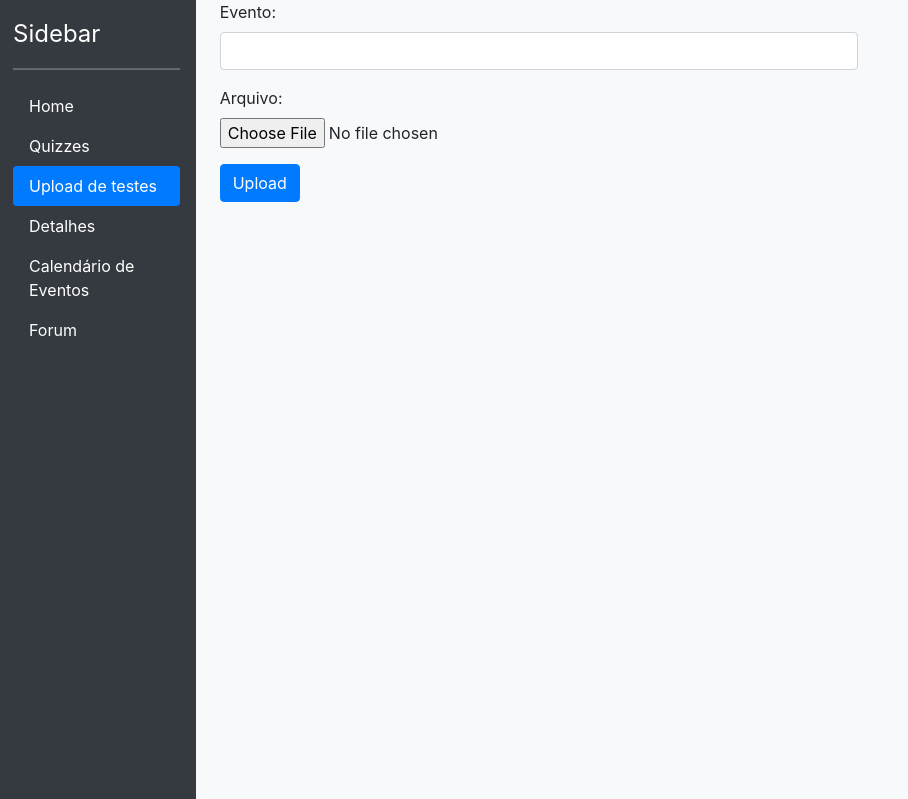
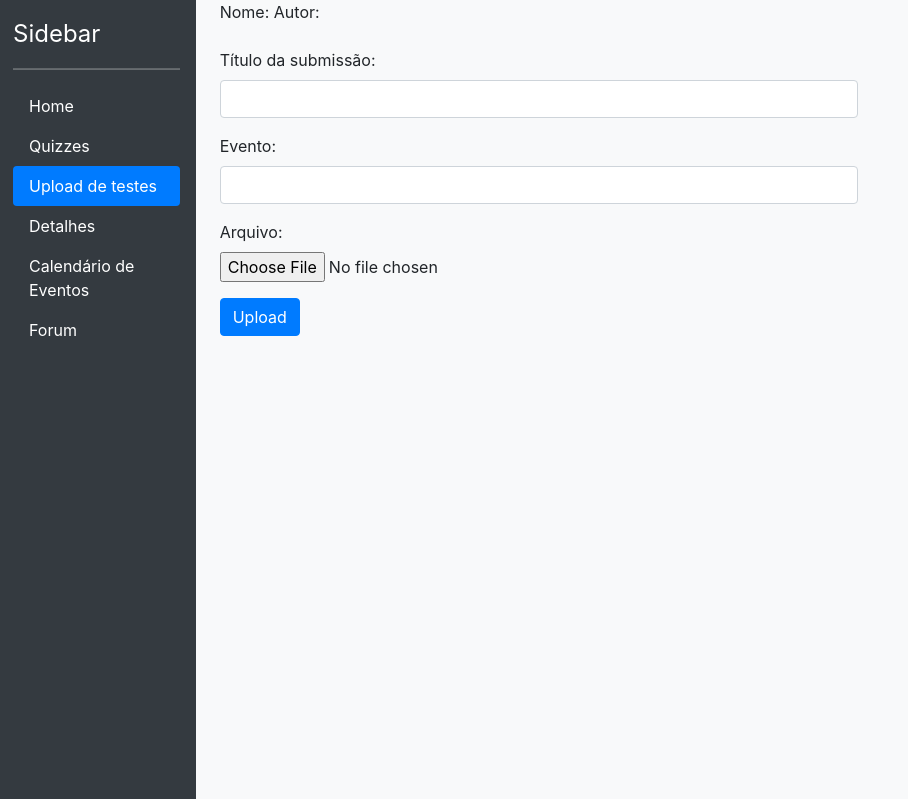
Before and after one commit to jpafs1-iscte/MoodleATLNew, a Django app: page /upload in a window 1280 px wide. Shown: the part 89-888 px from the top of the page, without its empty margins (0-908 px from the left). Run offline with Django 4.2, Linux system fonts and the light colour scheme; a user stored in the database is signed in; data comes from the database, SQL or seed files in the repository; data that the repository does not hold is empty; parts of the project's set-up code (start-up, migrations or seed data) failed here and were passed over; some libraries are stand-ins or nearby versions.

Commit message:
Forum a mostrar os nomes de quem submete, título e descrição

```diff
--- a/atlmoodle/templates/atlmoodle/Calendar/CalendarDetails.html
+++ b/atlmoodle/templates/atlmoodle/Calendar/CalendarDetails.html
@@ -28,7 +28,6 @@
                             </a>
                         </li>
                         <li>
-                            </a>
                             <a href="{% url 'atlmoodle:calendar' %}" class="nav-link active">
                                 Calendário de Eventos
                             </a>
--- a/atlmoodle/templates/atlmoodle/upload/fazer_upload.html
+++ b/atlmoodle/templates/atlmoodle/upload/fazer_upload.html
@@ -9,12 +9,12 @@
         <hr>
         <ul class="nav nav-pills flex-column mb-auto">
             <li class="nav-item">
-                            <a href="{% url 'atlmoodle:main_page' %}" class="nav-link text-white" aria-current="page" >
+                <a href="{% url 'atlmoodle:main_page' %}" class="nav-link text-white" aria-current="page">
                     Home
                 </a>
             </li>
             <li>
-                            <a href="{% url 'atlmoodle:quizzes:main-view' %}" class="nav-link text-white" >
+                <a href="{% url 'atlmoodle:quizzes:main-view' %}" class="nav-link text-white">
                     Quizzes
                 </a>
             </li>
@@ -51,8 +51,16 @@
     <form method="post" enctype="multipart/form-data" action="{% url 'atlmoodle:fazer_upload' %}">
         {% csrf_token %}
         <div class="form-group">
-    <label for="name">Evento:</label>
-    <input id="name" type="text" name="name" class="form-control" style="max-width: 60%">
+            <label for="name">Nome:</label>
+            <a>Autor: {{ request.user.first_name }} {{ request.user.last_name }}</a>
+        </div>
+        <div class="form-group">
+            <label for="titulo">Título da submissão:</label>
+            <input id="titulo" type="text" name="titulo" class="form-control" style="max-width: 60%">
+        </div>
+        <div class="form-group">
+            <label for="evento">Evento:</label>
+            <input id="evento" type="text" name="evento" class="form-control" style="max-width: 60%">
         </div>
         <div class="form-group">
             <label for="myfile">Arquivo:</label>
--- a/atlmoodle/templates/atlmoodle/upload/file.html
+++ b/atlmoodle/templates/atlmoodle/upload/file.html
@@ -6,7 +6,11 @@
     {% if uploaded_files %}
         <ul>
             {% for uploaded_file in uploaded_files %}
-                <li><a href="{{ uploaded_file.file.url }}" download>{{ uploaded_file.name }}</a></li>
+                <li>
+                    <a href="{{ uploaded_file.file.url }}" download>{{ uploaded_file.titulo }}</a><br>
+                    <a>Autor: {{ uploaded_file.autor }}, {{ uploaded_file.name }}</a><br>
+                    <a>Descrição do ficheiro: {{ uploaded_file.evento }}</a>
+                </li>
             {% endfor %}
         </ul>
     {% else %}
--- a/atlmoodle/views.py
+++ b/atlmoodle/views.py
@@ -119,11 +119,13 @@
         ficheiro_selecionado.delete()
     return HttpResponseRedirect(reverse('atlmoodle:main_page'))
 
+
 def file(request):
     data = {
         "uploaded_files": UploadedFile.objects.all()
     }
     return render(request, "atlmoodle/upload/file.html", data)
+
 
 def fazer_upload(request):
     if request.method == 'POST' and request.FILES['myfile']:
@@ -131,8 +133,14 @@
         fs = FileSystemStorage()
         filename = fs.save(myfile.name, myfile)
         uploaded_file_url = fs.url(filename)
-        name = request.POST.get('name')
-        uploaded_file = UploadedFile(name=name, file=myfile)
+        evento = request.POST.get('evento')
+        titulo = request.POST.get('titulo')
+        nome = request.user.first_name + request.user.last_name
+        if request.user == Aluno:
+            autor = "Aluno"
+        else:
+            autor = "Tutor"
+        uploaded_file = UploadedFile(evento=evento, file=myfile, name=nome, autor=autor, titulo=titulo)
         uploaded_file.save()
         uploaded_files = UploadedFile.objects.all()
         return render(request, 'atlmoodle/upload/fazer_upload.html',
@@ -143,6 +151,7 @@
 
 def teste(request):
     return render(request, 'atlmoodle/teste.html')
+
 
 def home(request):
     forums = forum.objects.all()
@@ -179,15 +188,18 @@
     context = {'form': form}
     return render(request, 'atlmoodle/forum/discussion.html', context)
 
+
 def calendar(request):
     data = {
         "events": Event.objects.all,
     }
     return render(request, "atlmoodle/Calendar/Calendar.html", data)
 
+
 def calendar_details(request, event_id):
     evento = get_object_or_404(Event, pk=event_id)
     return render(request, 'atlmoodle/Calendar/CalendarDetails.html', {'evento': evento})
+
 
 def eventCreator(request):
     if request.method == 'POST':
@@ -200,7 +212,7 @@
         if event_name and event_description:
             evento = Event(name=event_name, description=event_description, created_at=timezone.now(), category=event_category)
             evento.save()
-            return HttpResponseRedirect(reverse('atlmoodle:calender_details', args=(evento.id,)))
+            return HttpResponseRedirect(reverse('atlmoodle:calendar_details', args=(evento.id,)))
         else:
             return HttpResponseRedirect(reverse('atlmoodle:eventCreator'))
     else:
```
Also changed, not shown: atlmoodle/models.py (+7 -2 lines), atlmoodle/migrations/0012_merge_20230513_2332.py (added), atlmoodle/migrations/0013_tutor_user_uploadedfile_autor_uploadedfile_evento_and_more.py (added), atlmoodle/migrations/0014_uploadedfile_titulo.py (added). Lines whose indentation alone changed are shown as unchanged.
